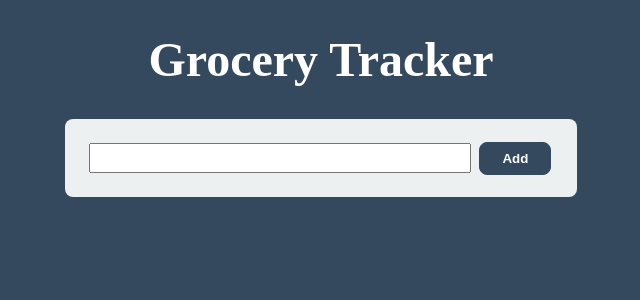
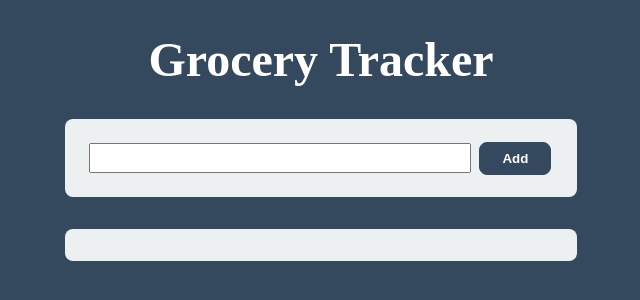
Before and after one commit to amodeose/grocery-tracker-react, a React (Create React App) app: page / in a window 1280 px wide. Shown: the top 300 px of the page, without its empty margins (319-959 px from the left). Built offline with nearby package versions, Linux system fonts and the light colour scheme; the HTML template or start-up script is replaced by a standard one.

Commit message:
fade animations

```diff
--- a/package.json
+++ b/package.json
@@ -9,6 +9,7 @@
     "react": "^18.2.0",
     "react-dom": "^18.2.0",
     "react-scripts": "5.0.1",
+    "react-transition-group": "^4.4.5",
     "web-vitals": "^2.1.4"
   },
   "scripts": {
--- a/src/App.js
+++ b/src/App.js
@@ -33,7 +33,7 @@ function App() {
     <Fragment>
       <Header />
       <NewEntry addToList={addToList}/>
-      {list.length > 0 && <List list={list} delete={deleteItem}/>}
+      {list && <List list={list} delete={deleteItem}/>}
     </Fragment>
   );
 };
--- a/src/components/List.js
+++ b/src/components/List.js
@@ -1,15 +1,19 @@
 import classes from "./List.module.css";
 import ListItem from "./ListItem";
+import TransitionGroup from "react-transition-group/TransitionGroup";
+import CSSTransition from "react-transition-group/CSSTransition";
 
 const List = (props) => {
   return (
-    <div className={classes.list}>
+    <TransitionGroup className={classes.list}>
       {props.list.map((item, index) => (
-        <ListItem key={index} id={index} delete={props.delete}>
-          {item}
-        </ListItem>
+        <CSSTransition key={index} classNames="fade" timeout={500}>
+          <ListItem  id={index} delete={props.delete}>
+            {item}
+          </ListItem>
+        </CSSTransition>
       ))}
-    </div>
+    </TransitionGroup>
   );
 };
 
--- a/src/index.css
+++ b/src/index.css
@@ -12,3 +12,21 @@ code {
   font-family: source-code-pro, Menlo, Monaco, Consolas, 'Courier New',
     monospace;
 }
+
+.fade-enter {
+  opacity: 0;
+}
+
+.fade-enter-active {
+  opacity: 1;
+  transition: opacity 0.3s ease-out;
+}
+
+.fade-exit {
+  opacity: 1;
+}
+
+.fade-exit-active {
+  opacity: 0;
+  transition: opacity 0.3s ease-out;
+}
```
Also changed, not shown: 1 other file (tests, documents, lock files or other folders).
